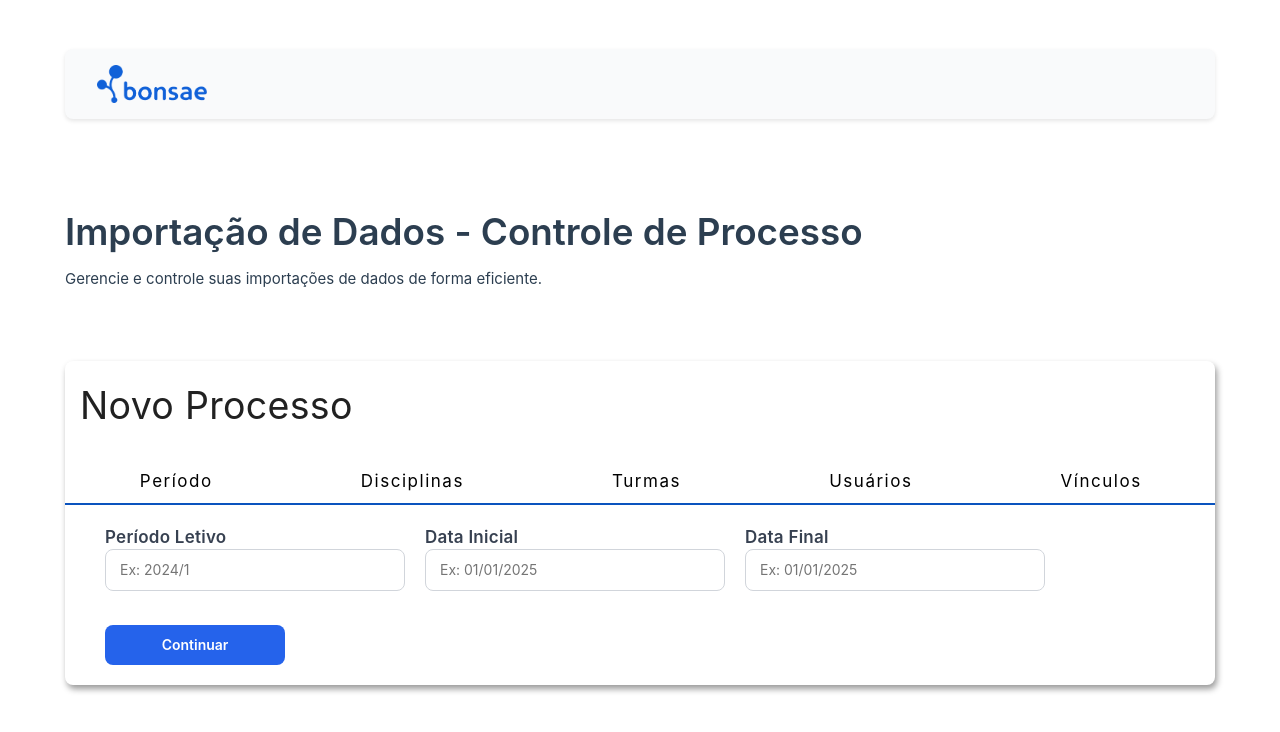
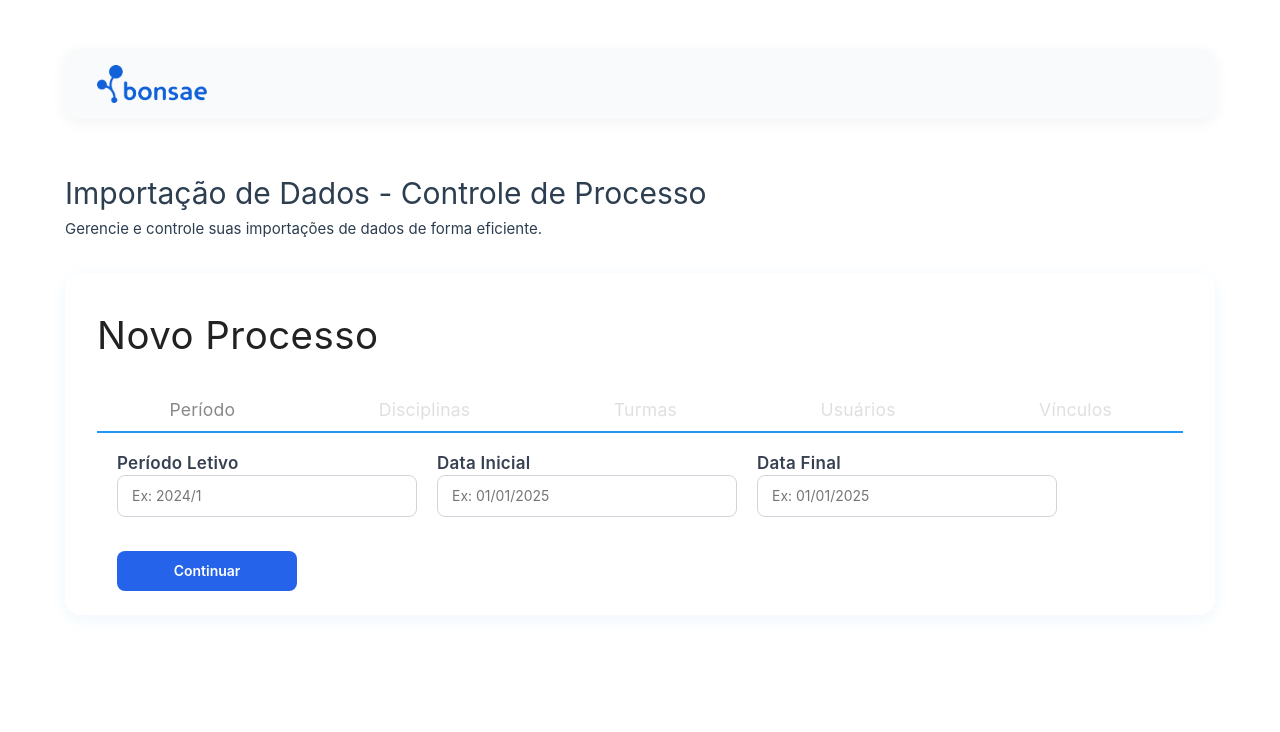
Before and after one commit to ByteCarlos/bonsae-import-manager-web, a Vue app: page /secundaria in a window 1280 px wide. Shown: the top 732 px of the page. Built offline with nearby package versions, Linux system fonts and the light colour scheme.

Commit message:
Ref: Atualiza estilos e lógica de navegação na tela secundária, adicionando controle de conclusão para as abas e melhorando a aparência dos componentes.

```diff
--- a/src/assets/secundaria.css
+++ b/src/assets/secundaria.css
@@ -119,46 +119,61 @@
   transform: scale(1.05);
 }
 
-.v-card-title {
-  padding: 15px;
-  font-size: 25px;
-  font-weight: bold;
-  margin-bottom: 6px;
+.v-card {
+  width: 100%;
+  background-color: #fff;
+  border-radius: 16px;
+  box-shadow: 0 4px 16px rgba(33, 150, 243, 0.08);
+  padding: 32px 32px 24px 32px;
+  margin: 32px 0px;
 }
 
-.topo-conteudo-secundaria {
-  margin-top: 34px;
-  margin-bottom: 70px;
-}
-
-.topo-conteudo-secundaria h1 {
-  font-weight: 600;
-  margin-bottom: 5px;
-  font-size: 2.3rem;
-}
-
-.v-card {
-  width: 100%;
-  background-color: #ffffff;
-  border-radius: 8px;
-  box-shadow: 2px 4px 6px rgba(0, 0, 0, 0.4);
+.v-card-title {
+  padding: 0 0 18px 0;
+  font-size: 1.6rem;
+  font-weight: bold;
+  color: #222;
+  margin-bottom: 0;
+  letter-spacing: 0.5px;
 }
 
 .v-tabs {
-  border-bottom: 2px solid #0a53be;
+  border-bottom: 2px solid #2196f3;
+  margin-bottom: 18px;
 }
 
 .v-tab {
-  font-size: 17px;
-  font-weight: 500 !important;
-  text-transform: capitalize;
+  font-size: 1.1rem;
+  font-weight: 400 !important;
+  color: #888 !important;
+  text-transform: none;
+  letter-spacing: 0.2px;
+  min-width: 120px;
+}
+
+.v-tab--active {
+  color: #1976d2 !important;
+  font-weight: 600 !important;
+  border-bottom: 3px solid #1976d2;
+  background: transparent !important;
+}
+
+.v-tabs-bar__content {
+  border-bottom: none !important;
 }
 
 .v-card-text {
-  padding: 20px;
-  font-size: 14px;
+  padding: 0;
+  font-size: 15px;
   color: #555;
   line-height: 1.6;
+}
+
+/* Remove linhas tracejadas e outline dos elementos do formulário */
+.v-card *,
+.v-card *:focus {
+  outline: none !important;
+  box-shadow: none !important;
 }
 
 .cabecalho {
@@ -168,8 +183,8 @@
   margin-bottom: 50px;
   padding: 16px 32px;
   background-color: #f9fafb;
-  box-shadow: 0 2px 4px rgba(0, 0, 0, 0.1);
-  border-radius: 8px;
+  box-shadow: 0 4px 16px rgba(0, 0, 0, 0.05);
+  border-radius: 14px;
 }
 .botaoHeader {
   border: none;
--- a/src/views/viewSecundaria.vue
+++ b/src/views/viewSecundaria.vue
@@ -15,10 +15,10 @@
       </v-card-title>
       <v-tabs v-model="tab" bg-color="white" size="large" grow>
         <v-tab value="periodo">Período</v-tab>
-        <v-tab value="disciplinas">Disciplinas</v-tab>
-        <v-tab value="turmas">Turmas</v-tab>
-        <v-tab value="usuarios">Usuários</v-tab>
-        <v-tab value="vinculos">Vínculos</v-tab>
+        <v-tab value="disciplinas" :disabled="!completed.periodo">Disciplinas</v-tab>
+        <v-tab value="turmas" :disabled="!completed.disciplinas">Turmas</v-tab>
+        <v-tab value="usuarios" :disabled="!completed.turmas">Usuários</v-tab>
+        <v-tab value="vinculos" :disabled="!completed.usuarios">Vínculos</v-tab>
       </v-tabs>
 
       <v-card-text>
@@ -47,7 +47,7 @@
                 <input type="text" id="dataFinal" class="form-input" placeholder="Ex: 01/01/2025" @input="formatDateInput($event)" maxlength="10"/>
               </div>
             </div>
-            <button class="form-button">Continuar</button>
+            <button class="form-button" @click="completePeriodo">Continuar</button>
           </v-tabs-window-item>
 
           <v-tabs-window-item value="disciplinas">
@@ -129,15 +129,8 @@
                   </tr>
                 </tbody>
               </table>
+              <button class="form-button" @click="completeDisciplinas" style="margin-left: 40px">Continuar</button>
             </div>
-
-            <button
-              class="form-button"
-              @click.prevent="submitData"
-              style="margin-left: 40px"
-            >
-              Importar
-            </button>
           </v-tabs-window-item>
 
           <v-tabs-window-item value="turmas">
@@ -215,15 +208,8 @@
                   </tr>
                 </tbody>
               </table>
+              <button class="form-button" @click="completeTurmas" style="margin-left: 40px">Continuar</button>
             </div>
-
-            <button
-              class="form-button"
-              @click.prevent="submitData"
-              style="margin-left: 40px"
-            >
-              Importar
-            </button>
           </v-tabs-window-item>
           <v-tabs-window-item value="usuarios">
             <form
@@ -304,15 +290,8 @@
                   </tr>
                 </tbody>
               </table>
+              <button class="form-button" @click="completeUsuarios" style="margin-left: 40px">Continuar</button>
             </div>
-
-            <button
-              class="form-button"
-              @click.prevent="submitData"
-              style="margin-left: 40px"
-            >
-              Importar
-            </button>
           </v-tabs-window-item>
 
           <v-tabs-window-item value="vinculos">
@@ -395,68 +374,7 @@
                 </tbody>
               </table>
             </div>
-
-            <button
-              class="form-button"
-              @click.prevent="submitData"
-              style="margin-left: 40px"
-            >
-              Importar
-            </button>
           </v-tabs-window-item>
-        <v-tabs-window-item value ="usuarios">
-          <form class="form-usuarios" action="" enctype="multipart/form-data">
-              <h3 class="titulousuarios">Usuários</h3>
-              <div
-                class="dropbox"
-                @dragover="handleDragOver"
-                @drop="handleDrop"
-                @click="triggerFileInput"
-              >
-                <input
-                  type="file"
-                  class="input-file"
-                  ref="fileInput"
-                  required
-                  @change="handleFileUpload"
-                  accept=".csv"
-                  style="display:none;"
-                />
-                <img src="/src/assets/ICON-DOWLOADA.jpg" alt="" width="30px" />
-                <p>Arraste e solte um arquivo CSV ou clique para selecionar</p>
-              </div>
-            </form>
-
-            <div v-if="loading">
-              <p>Carregando dados...</p>
-            </div>
-
-            <div v-if="!loading && tableDataByTab[tab] && tableDataByTab[tab].tableData.length">
-              <table class="csv-table">
-                <thead>
-                  <tr>
-                    <th v-for="col in tableDataByTab[tab].columns" :key="col">{{ col }}</th>
-                  </tr>
-                </thead>
-                <tbody>
-                  <tr v-for="(row, index) in tableDataByTab[tab].tableData" :key="index">
-                    <td v-for="col in tableDataByTab[tab].columns" :key="col">
-                      <input
-                        v-model="row[col]"
-                        class="editable-cell"
-                        :placeholder="'Vazio'"
-                        style="width: 100%; padding: 4px;"
-                      />
-                    </td>
-                  </tr>
-                </tbody>
-              </table>
-            </div>
-
-            <button class="form-button" @click.prevent="submitData" style="margin-left: 40px;">
-              Importar
-            </button>
-        </v-tabs-window-item>
         </v-tabs-window>
       </v-card-text>
     </v-card>
@@ -486,7 +404,7 @@ export default {
       return {
       showErrorModal: false,
       currentErrors: [],
-        tab: null,
+        tab: 'periodo',
         loading: false,
         errorMessage: '',
       tableDataByTab: {
@@ -502,6 +420,12 @@ export default {
           tableData: [],
           columns: []
         },
+        },
+        completed: {
+          periodo: false,
+          disciplinas: false,
+          turmas: false,
+          usuarios: false,
         },
       };
     },
@@ -576,6 +500,22 @@ export default {
       console.log("Submetendo dados:", this.tableDataByTab[this.tab].tableData);
 
     },
+    completePeriodo() {
+      this.completed.periodo = true;
+      this.tab = 'disciplinas';
+    },
+    completeDisciplinas() {
+      this.completed.disciplinas = true;
+      this.tab = 'turmas';
+    },
+    completeTurmas() {
+      this.completed.turmas = true;
+      this.tab = 'usuarios';
+    },
+    completeUsuarios() {
+      this.completed.usuarios = true;
+      this.tab = 'vinculos';
+    },
   },
 };
 </script>
```
